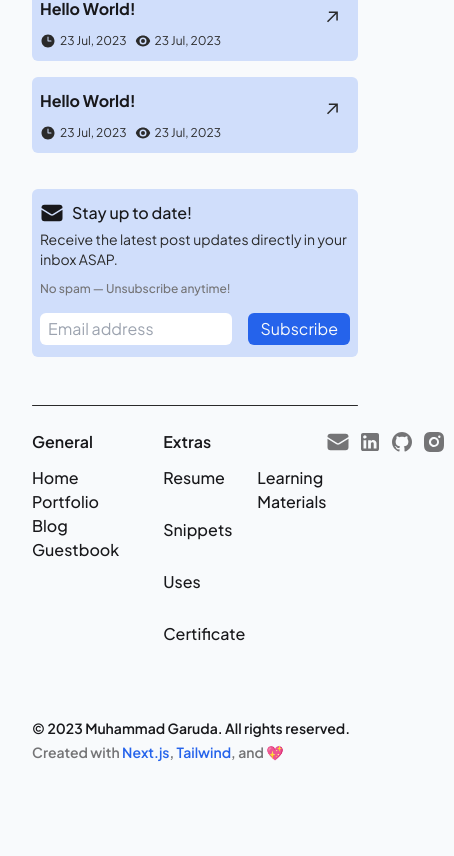
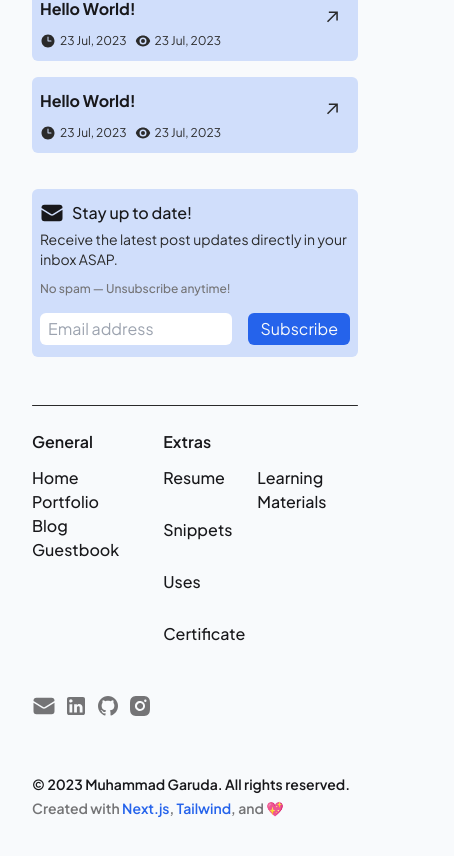
Before and after one commit to Mgkusumaputra/mgkusumaputra.me, a Next.js app: page / in a window 390 px wide. Shown: the part 791-1647 px from the top of the page, 454 px wide, since content can reach past the window. Before the commit the page ends 1593 px from the top, so only its background shows below. Built offline with nearby package versions, Linux system fonts and the light colour scheme.

Commit message:
♻️ refactor: footer in mobile

```diff
--- a/components/Footer.tsx
+++ b/components/Footer.tsx
@@ -9,7 +9,7 @@ export default function Footer() {
   return (
     <footer className="flex flex-col gap-6 mt-12">
       <hr className="border-text-secondary rounded-sm" />
-      <div className="flex justify-between">
+      <div className="flex flex-col md:flex-row justify-between">
         <div className="flex flex-row gap-x-11">
           <div className="flex flex-col gap-3">
             <p className="text-base font-semibold">General</p>
@@ -23,17 +23,17 @@ export default function Footer() {
           <div className="flex flex-col gap-3">
             <p className="text-base font-semibold">Extras</p>
             <div className="grid grid-rows-4 grid-flow-col gap-y-1 gap-x-3 text-base font-medium">
-              <Link className="" href="/">
+              <Link href="/resume">
                 Resume
               </Link>
-              <Link href="/portfolio">Snippets</Link>
-              <Link href="/blog">Uses</Link>
-              <Link href="/guestbook">Certificate</Link>
-              <Link href="/guestbook">Learning Materials</Link>
+              <Link href="/snippets">Snippets</Link>
+              <Link href="/uses">Uses</Link>
+              <Link href="/certificate">Certificate</Link>
+              <Link href="/materials">Learning Materials</Link>
             </div>
           </div>
         </div>
-        <div className="flex">
+        <div className="flex mt-6 md:mt-0">
           <Link
             href="mailto:contact@mgkusumaputra.me"
             target="_blank"
```
